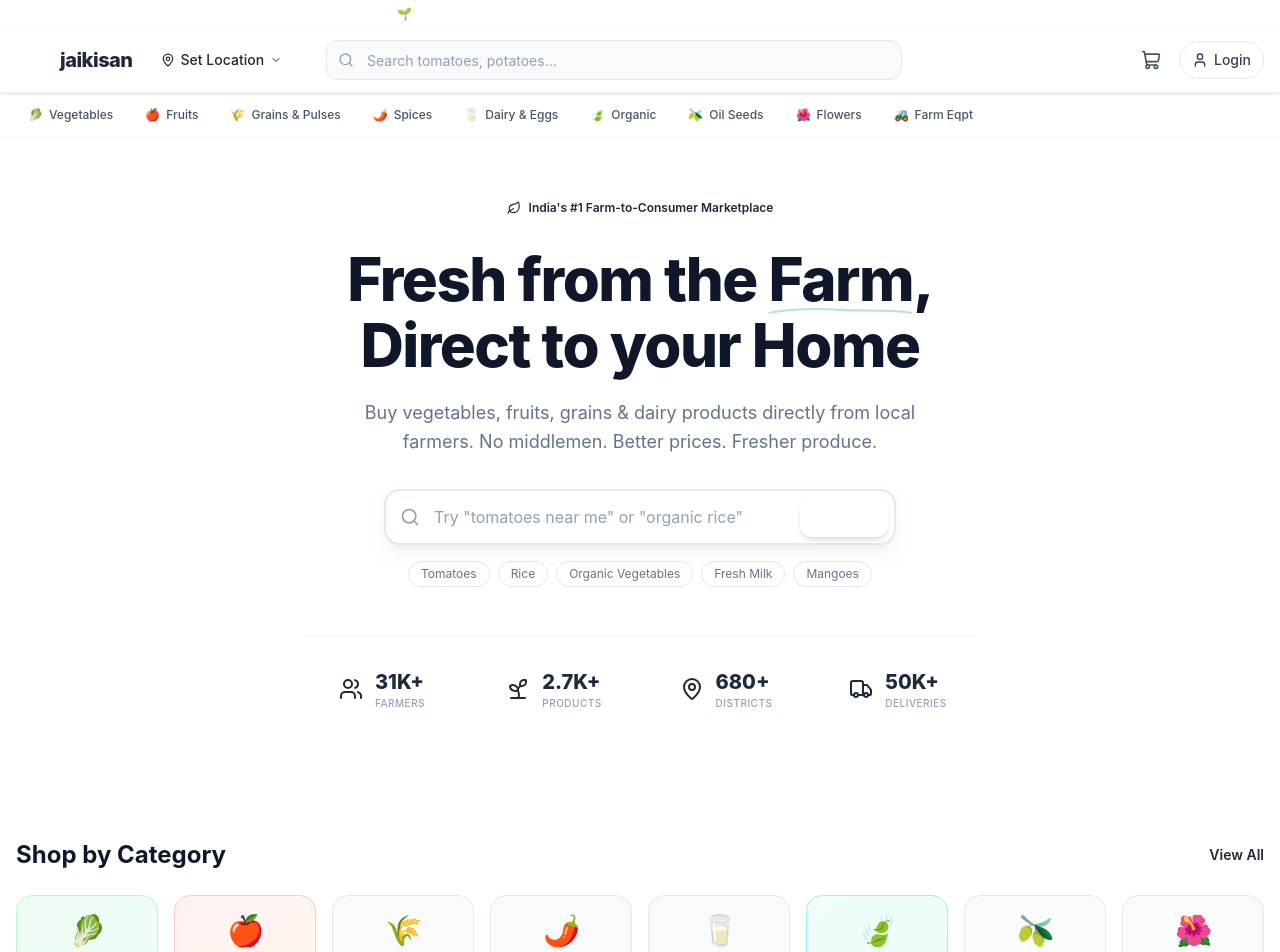
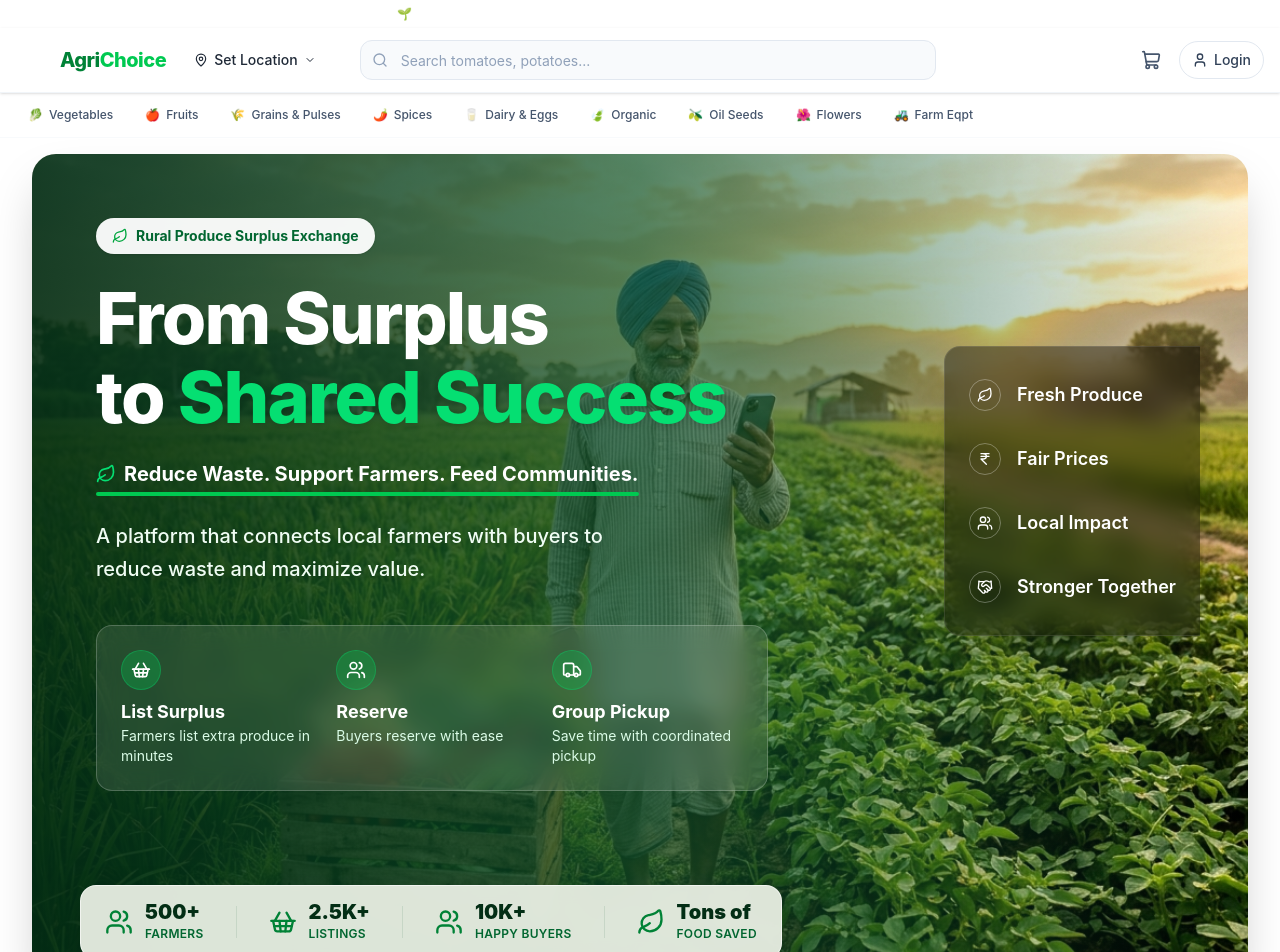
Before and after one commit to Sosanka/Hackathone-Frontend, a React (Vite) app: page /home in a window 1280 px wide. Shown: the top 952 px of the page. Built offline with nearby package versions, Linux system fonts and the light colour scheme.

Commit message:
add hero image

```diff
--- a/src/pages/Home.jsx
+++ b/src/pages/Home.jsx
@@ -2,7 +2,7 @@ import React, { useState } from 'react';
 import { Link } from 'react-router-dom';
 import {
   Search, MapPin, ChevronDown, Menu, ShoppingCart, Leaf, User,
-  Users, Sprout, Truck, Bus
+  Users, Sprout, Truck, Bus, ShoppingBasket, IndianRupee, Handshake
 } from 'lucide-react';
 
 export default function Home() {
@@ -52,8 +52,8 @@ export default function Home() {
                 <Leaf className="w-5 h-5" />
               </div>
               <div>
-                <span className="text-lg sm:text-xl font-extrabold text-leaf-800 tracking-tight">jai</span>
-                <span className="text-lg sm:text-xl font-extrabold text-leaf-600 tracking-tight">kisan</span>
+                <span className="text-lg sm:text-xl font-extrabold text-leaf-800 tracking-tight text-green-700">Agri</span>
+                <span className="text-lg sm:text-xl font-extrabold text-leaf-600 tracking-tight text-green-500">Choice</span>
               </div>
             </Link>
 
@@ -132,86 +132,161 @@ export default function Home() {
         </div>
 
         {/* Hero Section */}
-        <section className="relative overflow-hidden bg-gradient-to-b from-leaf-50 via-white to-white py-14 pb-20">
-          <div className="relative mx-auto max-w-7xl px-4">
-            <div className="text-center max-w-3xl mx-auto">
-              <div className="inline-flex items-center gap-2 rounded-full bg-leaf-100 px-4 py-1.5 text-xs font-semibold text-leaf-700 mb-6">
-                <Leaf className="h-3.5 w-3.5" />
-                India's #1 Farm-to-Consumer Marketplace
+        <section className="relative w-full max-w-[1400px] mx-auto mt-4 px-4 sm:px-6 lg:px-8 mb-12">
+          <div className="relative rounded-3xl overflow-hidden min-h-[600px] h-full shadow-2xl flex flex-col md:flex-row items-center">
+            {/* Background Image */}
+            <div className="absolute inset-0">
+              <img
+                src="/farmer_hero_bg.jpg"
+                alt="Farmer in field"
+                className="w-full h-full object-cover object-[70%_center] md:object-center"
+              />
+              {/* Gradient Overlay for text readability */}
+              <div className="absolute inset-0 bg-gradient-to-t md:bg-gradient-to-r from-green-950/90 via-green-900/70 to-transparent"></div>
+            </div>
+
+            {/* Content Container */}
+            <div className="relative z-10 w-full flex flex-col md:flex-row justify-between h-full pt-16 pb-40 px-6 md:px-12 lg:px-16">
+
+              {/* Left Column (Main Text & Features) */}
+              <div className="flex flex-col justify-center max-w-2xl h-full">
+
+                {/* Badge */}
+                <div className="inline-flex items-center gap-2 bg-white/95 backdrop-blur-sm px-4 py-2 rounded-full text-sm font-bold text-green-800 mb-6 w-fit shadow-sm">
+                  <Leaf className="w-4 h-4 text-green-600" />
+                  Rural Produce Surplus Exchange
+                </div>
+
+                {/* Title */}
+                <h1 className="text-4xl md:text-6xl lg:text-7xl font-extrabold text-white tracking-tight leading-[1.1] mb-6">
+                  From Surplus<br />to <span className="text-green-400 drop-shadow-md">Shared Success</span>
+                </h1>
+
+                {/* Subtitle with underline */}
+                <div className="relative mb-6 pb-2 inline-block self-start">
+                  <div className="flex items-center gap-2 text-white font-bold text-base md:text-xl">
+                    <Leaf className="w-4 h-4 md:w-5 md:h-5 text-green-400" />
+                    <span>Reduce Waste. Support Farmers. Feed Communities.</span>
+                  </div>
+                  <div className="absolute bottom-0 left-0 h-1 w-full bg-green-500 rounded-full"></div>
+                </div>
+
+                <p className="text-lg md:text-xl text-green-50 max-w-xl mb-10 font-medium leading-relaxed drop-shadow-md">
+                  A platform that connects local farmers with buyers to reduce waste and maximize value.
+                </p>
+
+                {/* Horizontal Features */}
+                <div className="grid grid-cols-1 sm:grid-cols-3 gap-6 mb-12 md:mb-8 md:bg-white/10 md:backdrop-blur-md md:p-6 rounded-2xl md:border md:border-white/20">
+                  <div className="flex flex-row sm:flex-col items-center sm:items-start gap-4 sm:gap-2">
+                    <div className="w-12 h-12 sm:w-10 sm:h-10 shrink-0 rounded-full bg-green-500/30 flex items-center justify-center border border-green-400/30">
+                      <ShoppingBasket className="w-5 h-5 text-white" />
+                    </div>
+                    <div>
+                      <h3 className="font-bold text-white text-lg">List Surplus</h3>
+                      <p className="text-sm text-green-100">Farmers list extra produce in minutes</p>
+                    </div>
+                  </div>
+
+                  <div className="flex flex-row sm:flex-col items-center sm:items-start gap-4 sm:gap-2">
+                    <div className="w-12 h-12 sm:w-10 sm:h-10 shrink-0 rounded-full bg-green-500/30 flex items-center justify-center border border-green-400/30">
+                      <Users className="w-5 h-5 text-white" />
+                    </div>
+                    <div>
+                      <h3 className="font-bold text-white text-lg">Reserve</h3>
+                      <p className="text-sm text-green-100">Buyers reserve with ease</p>
+                    </div>
+                  </div>
+
+                  <div className="flex flex-row sm:flex-col items-center sm:items-start gap-4 sm:gap-2">
+                    <div className="w-12 h-12 sm:w-10 sm:h-10 shrink-0 rounded-full bg-green-500/30 flex items-center justify-center border border-green-400/30">
+                      <Truck className="w-5 h-5 text-white" />
+                    </div>
+                    <div>
+                      <h3 className="font-bold text-white text-lg">Group Pickup</h3>
+                      <p className="text-sm text-green-100">Save time with coordinated pickup</p>
+                    </div>
+                  </div>
+                </div>
+
               </div>
-              <h1 className="text-4xl md:text-5xl lg:text-6xl font-extrabold text-slate-900 tracking-tight leading-[1.1]">
-                Fresh from the{' '}
-                <span className="relative inline-block text-leaf">
-                  Farm
-                  <svg className="absolute -bottom-1 left-0 w-full" viewBox="0 0 200 12" fill="none">
-                    <path d="M2 8C30 3 70 2 100 4C130 6 170 3 198 8" stroke="#16A34A" strokeWidth="3" strokeLinecap="round" opacity="0.3"></path>
-                  </svg>
-                </span>,
-                <br />Direct to your <span className="text-harvest">Home</span>
-              </h1>
-              <p className="mt-5 text-lg text-slate-500 max-w-xl mx-auto leading-relaxed">
-                Buy vegetables, fruits, grains & dairy products directly from local farmers. No middlemen. Better prices. Fresher produce.
-              </p>
 
-              <div className="mt-8 max-w-lg mx-auto">
-                <form className="relative flex items-center" onSubmit={handleSearch}>
-                  <Search className="absolute left-4 h-5 w-5 text-slate-400 pointer-events-none" />
-                  <input
-                    type="text"
-                    placeholder='Try "tomatoes near me" or "organic rice"'
-                    className="w-full h-14 rounded-2xl border-2 bg-white pl-12 pr-24 text-base outline-none transition-all focus:border-leaf focus:ring-4 focus:ring-leaf/10 shadow-lg shadow-slate-200/50 placeholder:text-slate-400 border-slate-200"
-                    value={searchQuery}
-                    onChange={(e) => setSearchQuery(e.target.value)}
-                  />
-                  <div className="absolute right-2">
-                    <button type="submit" className="flex items-center gap-2 rounded-xl bg-leaf px-5 py-2.5 text-sm font-bold text-white hover:bg-leaf-dark transition-colors shadow-md shadow-leaf/20">
-                      Search
-                    </button>
+              {/* Right Side Menu Block */}
+              <div className="hidden lg:flex flex-col justify-center items-end self-center mt-[-60px] mr-[-16px]">
+                <div className="bg-black/40 backdrop-blur-md rounded-l-2xl py-8 px-6 border-y border-l border-white/10 flex flex-col gap-8 shadow-2xl">
+
+                  <div className="flex items-center gap-4 text-white hover:text-green-300 transition-colors cursor-pointer group">
+                    <div className="w-8 h-8 rounded-full border border-white/30 flex items-center justify-center group-hover:border-green-300 transition-colors">
+                      <Leaf className="w-4 h-4" />
+                    </div>
+                    <span className="font-semibold text-lg">Fresh Produce</span>
                   </div>
-                </form>
 
-                <div className="mt-4 flex flex-wrap justify-center gap-2">
-                  {['Tomatoes', 'Rice', 'Organic Vegetables', 'Fresh Milk', 'Mangoes'].map(term => (
-                    <button key={term} className="rounded-full bg-white border border-slate-200 px-3 py-1 text-xs text-slate-500 hover:border-leaf hover:text-leaf-700 hover:bg-leaf-50 transition-colors">
-                      {term}
-                    </button>
-                  ))}
+                  <div className="flex items-center gap-4 text-white hover:text-green-300 transition-colors cursor-pointer group">
+                    <div className="w-8 h-8 rounded-full border border-white/30 flex items-center justify-center group-hover:border-green-300 transition-colors">
+                      <IndianRupee className="w-4 h-4" />
+                    </div>
+                    <span className="font-semibold text-lg">Fair Prices</span>
+                  </div>
+
+                  <div className="flex items-center gap-4 text-white hover:text-green-300 transition-colors cursor-pointer group">
+                    <div className="w-8 h-8 rounded-full border border-white/30 flex items-center justify-center group-hover:border-green-300 transition-colors">
+                      <Users className="w-4 h-4" />
+                    </div>
+                    <span className="font-semibold text-lg">Local Impact</span>
+                  </div>
+
+                  <div className="flex items-center gap-4 text-white hover:text-green-300 transition-colors cursor-pointer group">
+                    <div className="w-8 h-8 rounded-full border border-white/30 flex items-center justify-center group-hover:border-green-300 transition-colors">
+                      <Handshake className="w-4 h-4" />
+                    </div>
+                    <span className="font-semibold text-lg">Stronger Together</span>
+                  </div>
+
+                </div>
+              </div>
+            </div>
+
+            {/* Bottom Stats Bar */}
+            <div className="absolute bottom-6 left-6 right-6 md:left-12 md:right-auto md:w-auto bg-[#E8EFE3]/95 backdrop-blur-sm rounded-2xl px-6 py-4 flex flex-wrap gap-4 md:gap-8 items-center shadow-[0_8px_30px_rgb(0,0,0,0.12)] border border-white/60 z-20 justify-between md:justify-start">
+              <div className="flex items-center gap-3">
+                <Users className="w-6 h-6 md:w-7 md:h-7 text-green-700" />
+                <div>
+                  <div className="font-black text-lg md:text-xl text-green-950 leading-none">500+</div>
+                  <div className="text-[10px] md:text-xs font-semibold text-green-800 mt-1 uppercase tracking-wide">Farmers</div>
                 </div>
               </div>
 
-              {/* Stats */}
-              <div className="mt-12 grid grid-cols-2 md:grid-cols-4 gap-4 max-w-2xl mx-auto border-t border-slate-100 pt-8">
-                <div className="flex items-center justify-center gap-3">
-                  <Users className="h-6 w-6 text-leaf-500" />
-                  <div className="text-left">
-                    <p className="text-xl font-extrabold text-slate-800">31K+</p>
-                    <p className="text-[10px] text-slate-400 font-medium uppercase tracking-wider">Farmers</p>
-                  </div>
-                </div>
-                <div className="flex items-center justify-center gap-3">
-                  <Sprout className="h-6 w-6 text-leaf-500" />
-                  <div className="text-left">
-                    <p className="text-xl font-extrabold text-slate-800">2.7K+</p>
-                    <p className="text-[10px] text-slate-400 font-medium uppercase tracking-wider">Products</p>
-                  </div>
-                </div>
-                <div className="flex items-center justify-center gap-3">
-                  <MapPin className="h-6 w-6 text-leaf-500" />
-                  <div className="text-left">
-                    <p className="text-xl font-extrabold text-slate-800">680+</p>
-                    <p className="text-[10px] text-slate-400 font-medium uppercase tracking-wider">Districts</p>
-                  </div>
-                </div>
-                <div className="flex items-center justify-center gap-3">
-                  <Truck className="h-6 w-6 text-leaf-500" />
-                  <div className="text-left">
-                    <p className="text-xl font-extrabold text-slate-800">50K+</p>
-                    <p className="text-[10px] text-slate-400 font-medium uppercase tracking-wider">Deliveries</p>
-                  </div>
+              <div className="w-px h-8 bg-green-900/10 hidden md:block"></div>
+
+              <div className="flex items-center gap-3">
+                <ShoppingBasket className="w-6 h-6 md:w-7 md:h-7 text-green-700" />
+                <div>
+                  <div className="font-black text-lg md:text-xl text-green-950 leading-none">2.5K+</div>
+                  <div className="text-[10px] md:text-xs font-semibold text-green-800 mt-1 uppercase tracking-wide">Listings</div>
                 </div>
               </div>
 
+              <div className="w-px h-8 bg-green-900/10 hidden md:block"></div>
+
+              <div className="flex items-center gap-3">
+                <Users className="w-6 h-6 md:w-7 md:h-7 text-green-700" />
+                <div>
+                  <div className="font-black text-lg md:text-xl text-green-950 leading-none">10K+</div>
+                  <div className="text-[10px] md:text-xs font-semibold text-green-800 mt-1 uppercase tracking-wide">Happy Buyers</div>
+                </div>
+              </div>
+
+              <div className="w-px h-8 bg-green-900/10 hidden lg:block"></div>
+
+              <div className="flex items-center gap-3 w-full md:w-auto mt-2 md:mt-0 pt-2 md:pt-0 border-t border-green-900/10 md:border-0">
+                <Leaf className="w-6 h-6 md:w-7 md:h-7 text-green-700" />
+                <div>
+                  <div className="font-black text-lg md:text-xl text-green-950 leading-none">Tons of</div>
+                  <div className="text-[10px] md:text-xs font-semibold text-green-800 mt-1 uppercase tracking-wide">Food Saved</div>
+                </div>
+              </div>
             </div>
+
           </div>
         </section>
 
```
Also changed, not shown: public/farmer_hero_bg.jpg (added).
